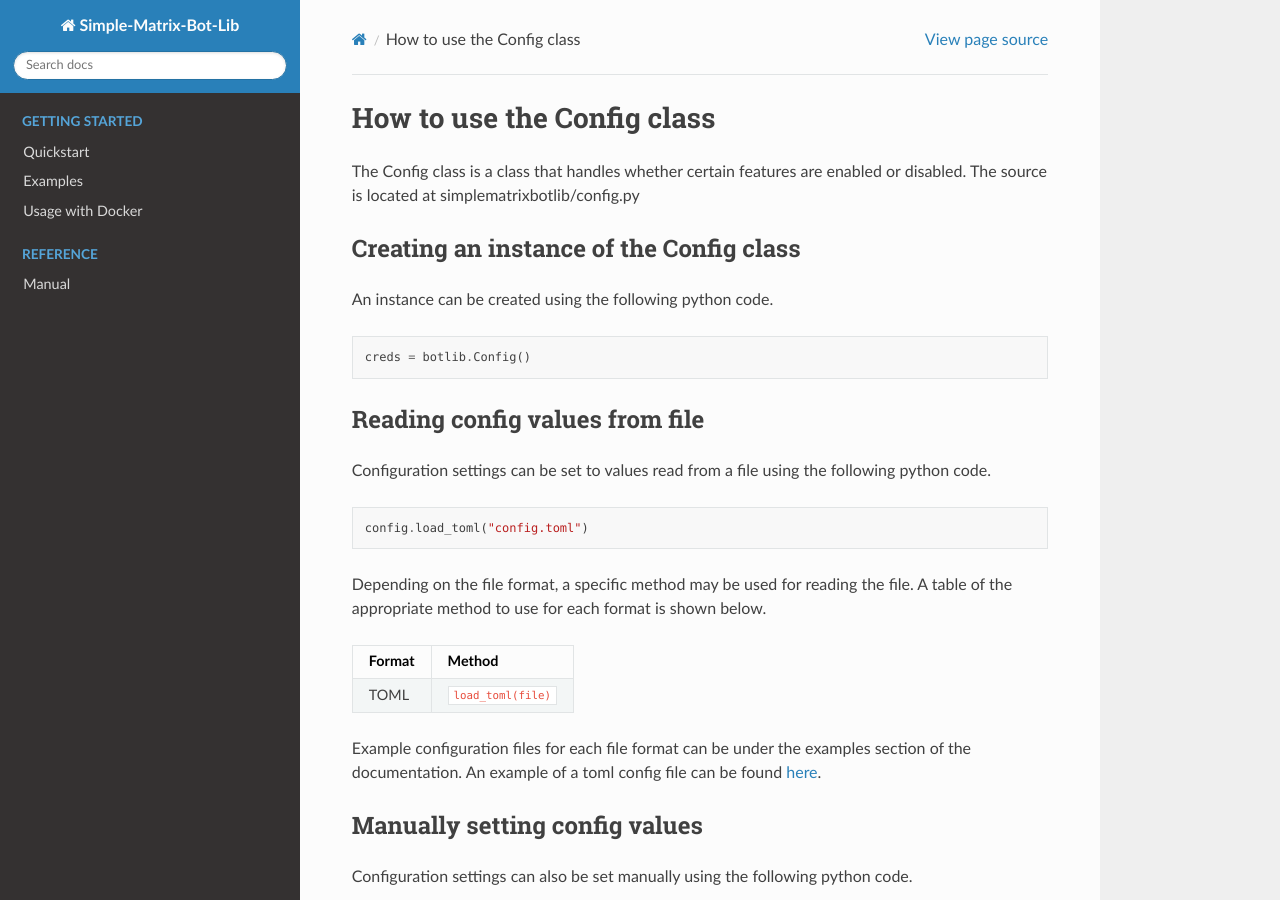
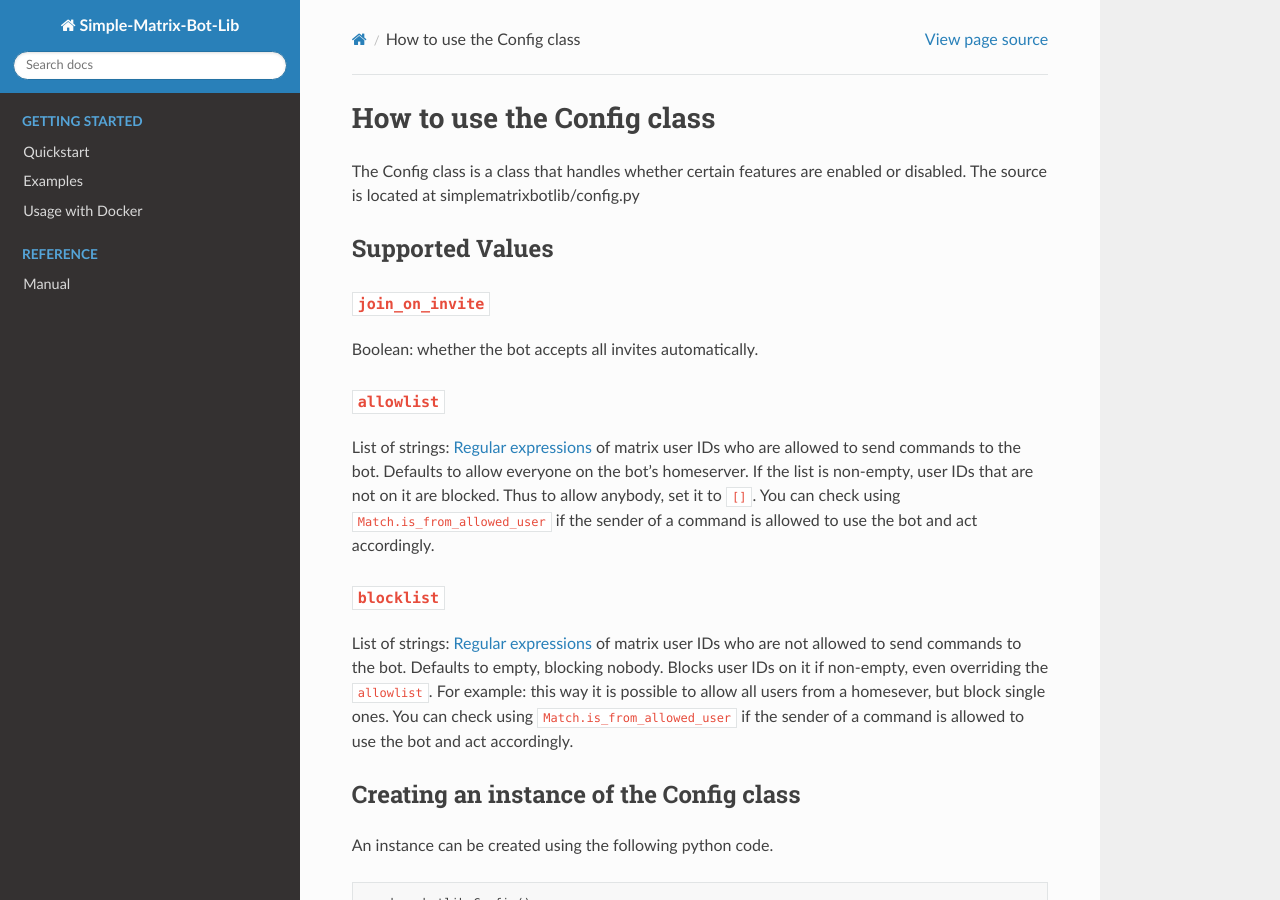
Before and after one commit to imbev/simplematrixbotlib, a Sphinx documentation site: the page built from doc/manual/config.md, in a window 1280 px wide and 900 px high. Built offline with Sphinx 7.4.7 and the Read the Docs theme 2.0.0, drawn with Linux system fonts in a browser that asks for light colours.

Commit message:
docs: 📝 explain config values in manual

```diff
--- a/doc/manual/config.md
+++ b/doc/manual/config.md
@@ -1,5 +1,22 @@
 ### How to use the Config class
 The Config class is a class that handles whether certain features are enabled or disabled. The source is located at simplematrixbotlib/config.py
+
+#### Supported Values
+##### `join_on_invite`
+Boolean: whether the bot accepts all invites automatically.
+
+##### `allowlist`
+List of strings: [Regular expressions](https://docs.python.org/3/library/re.html) of matrix user IDs who are allowed to send commands to the bot.
+Defaults to allow everyone on the bot's homeserver.
+If the list is non-empty, user IDs that are not on it are blocked. Thus to allow anybody, set it to `[]`.
+You can check using `Match.is_from_allowed_user` if the sender of a command is allowed to use the bot and act accordingly.
+
+##### `blocklist`
+List of strings: [Regular expressions](https://docs.python.org/3/library/re.html) of matrix user IDs who are not allowed to send commands to the bot.
+Defaults to empty, blocking nobody.
+Blocks user IDs on it if non-empty, even overriding the `allowlist`.
+For example: this way it is possible to allow all users from a homesever, but block single ones.
+You can check using `Match.is_from_allowed_user` if the sender of a command is allowed to use the bot and act accordingly.
 
 #### Creating an instance of the Config class
 An instance can be created using the following python code.
```
